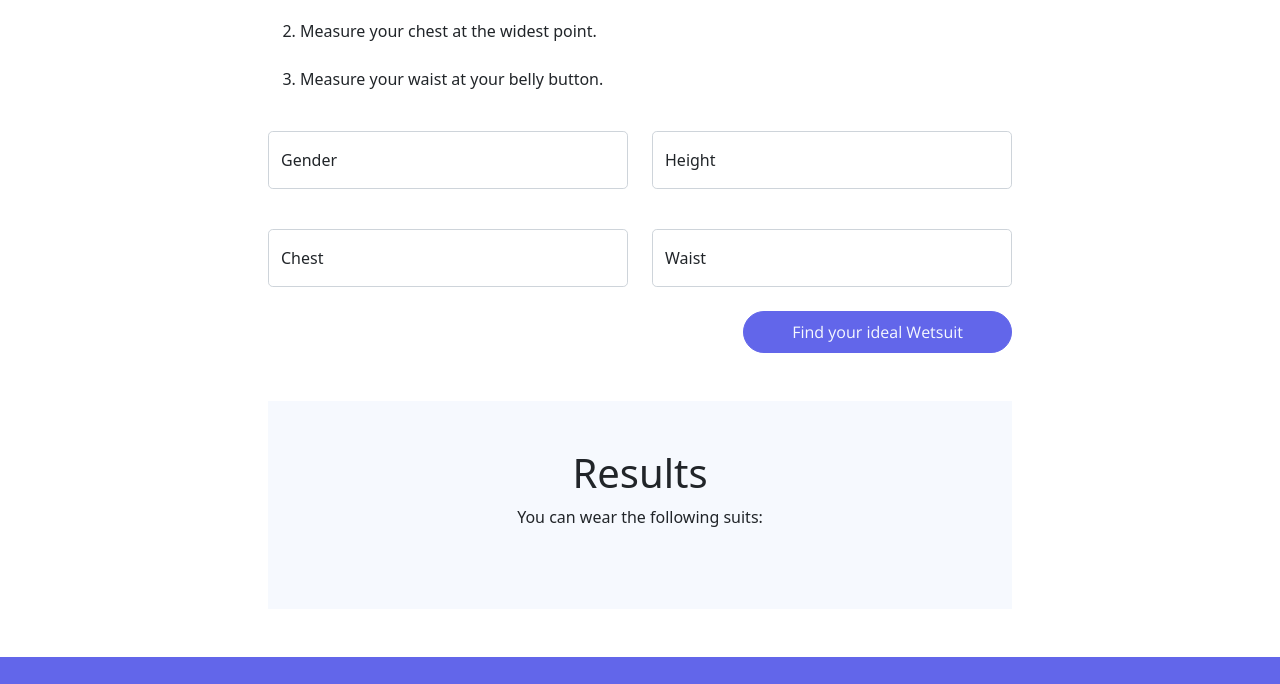
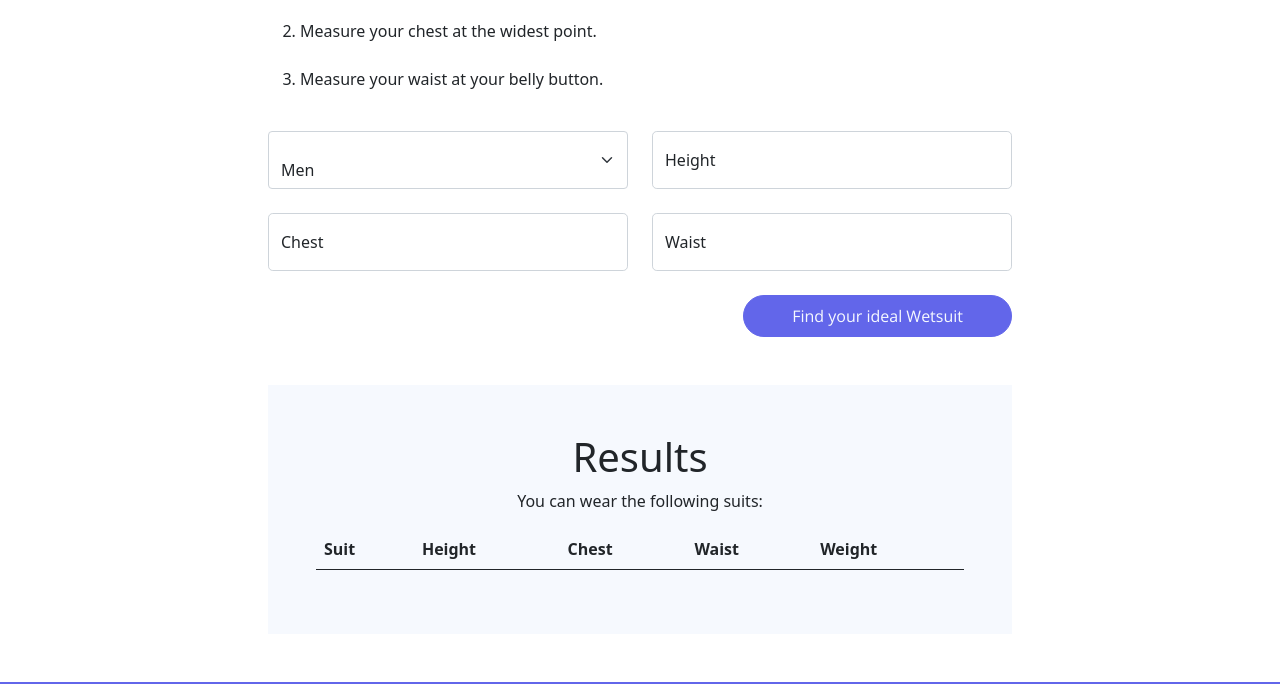
Before and after one commit to hassanaziz0012/wetsuit, a plain HTML site: page index.html in a window 1280 px wide. Shown: the part 1360-2044 px from the top of the page. Drawn offline with nearby package versions, Linux system fonts and the light colour scheme.

Commit message:
Changed List to Table for results

```diff
--- a/index.html
+++ b/index.html
@@ -147,9 +147,11 @@ https://templatemo.com/tm-561-purple-buzz
 
                 <div class="col-lg-6 mb-4">
                     <div class="form-floating">
-                        <input type="text" class="form-control form-control-lg light-300" id="gender" gender="gender" placeholder="Gender">
-                        <label for="gender light-300">Gender</label>
-                        <p id="genderErrorMsg" class="text-danger"></p>
+                        <select class="form-select" aria-label="Default select example">
+                            <option value="Men" selected>Men</option>
+                            <option value="Women">Women</option>
+                            <option value="Junior">Junior</option>
+                          </select>
                     </div>
                 </div><!-- End Input Name -->
 
@@ -183,7 +185,20 @@ https://templatemo.com/tm-561-purple-buzz
             <div class="bg-light mt-5 d-flex flex-column align-items-center p-5">
                 <h1>Results</h1>
                 <p>You can wear the following suits:</p>
-                <ul id="resultsList"></ul>
+                <table class="table">
+                    <thead class="thead-dark">
+                        <tr>
+                            <th scope="col">Suit</th>
+                            <th scope="col">Height</th>
+                            <th scope="col">Chest</th>
+                            <th scope="col">Waist</th>
+                            <th scope="col">Weight</th>
+                        </tr>
+                    </thead>
+                    <tbody id="resultsList">
+
+                    </tbody>
+                    </table>
             </div>
         </div>
         <!-- End Contact Form -->
```
